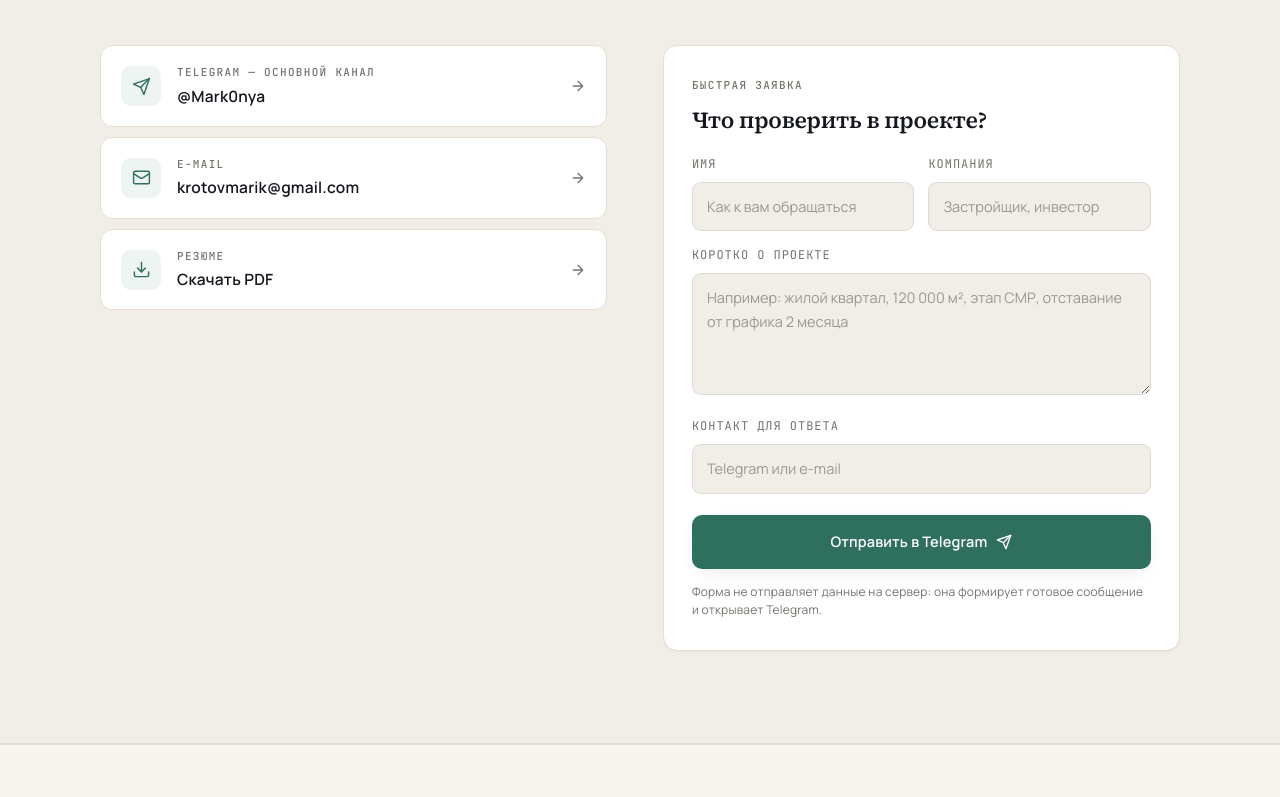
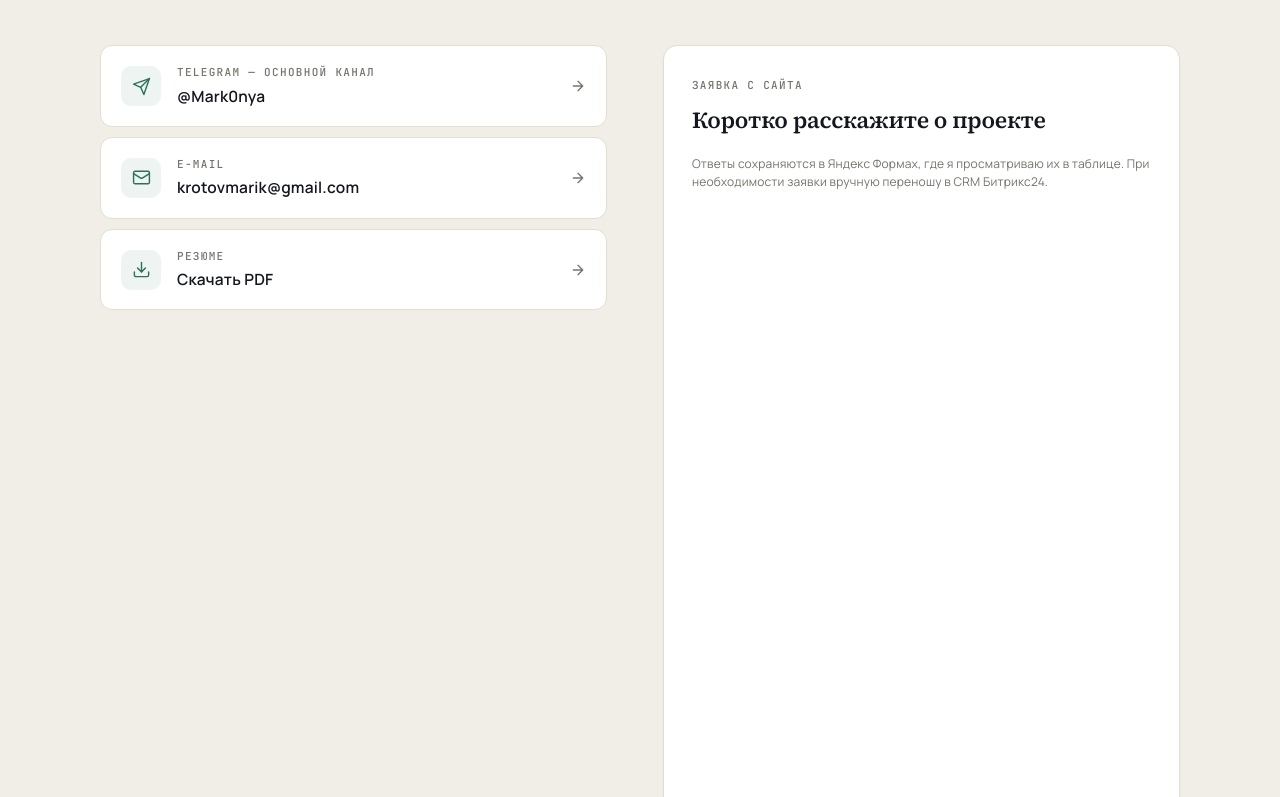
Before and after one commit to Markonya/consulting-website, a plain HTML site: page site/index.html in a window 1280 px wide. Shown: the part 11203-12000 px from the top of the page. Drawn offline with Linux system fonts and the light colour scheme.

Commit message:
Connect Russian contact form to Yandex Forms

```diff
--- a/site/index.html
+++ b/site/index.html
@@ -900,33 +900,14 @@
         </a>
       </div>
 
-      <form class="contact-form reveal ym-hide-content" style="--d:.08s" id="leadForm" novalidate>
-        <p class="mono-label">Быстрая заявка</p>
-        <h3>Что проверить в проекте?</h3>
-        <div class="form-row">
-          <label class="field">
-            <span>Имя</span>
-            <input type="text" name="name" placeholder="Как к вам обращаться" autocomplete="name">
-          </label>
-          <label class="field">
-            <span>Компания</span>
-            <input type="text" name="company" placeholder="Застройщик, инвестор" autocomplete="organization">
-          </label>
-        </div>
-        <label class="field">
-          <span>Коротко о проекте</span>
-          <textarea name="message" rows="4" placeholder="Например: жилой квартал, 120 000 м², этап СМР, отставание от графика 2 месяца"></textarea>
-        </label>
-        <label class="field">
-          <span>Контакт для ответа</span>
-          <input type="text" name="contact" placeholder="Telegram или e-mail">
-        </label>
-        <button class="btn btn-primary btn-block" type="submit">
-          Отправить в Telegram
-          <svg viewBox="0 0 24 24" width="16" height="16" fill="none" stroke="currentColor" stroke-width="2" stroke-linecap="round" stroke-linejoin="round" aria-hidden="true"><path d="m22 2-7 20-4-9-9-4Z"/><path d="M22 2 11 13"/></svg>
-        </button>
-        <p class="form-note">Форма не отправляет данные на сервер: она формирует готовое сообщение и открывает Telegram.</p>
-      </form>
+      <div class="contact-form reveal ym-hide-content" style="--d:.08s">
+        <p class="mono-label">Заявка с сайта</p>
+        <h3>Коротко расскажите о проекте</h3>
+        <p class="form-note">Ответы сохраняются в Яндекс Формах, где я просматриваю их в таблице. При необходимости заявки вручную переношу в CRM Битрикс24.</p>
+        <script src="https://forms.yandex.ru/_static/embed.js"></script>
+        <iframe src="https://forms.yandex.ru/u/6afe0e089029027820c3f6ec?iframe=1" frameborder="0" name="ya-form-6afe0e089029027820c3f6ec" title="Форма заявки с сайта" width="650" height="1100" loading="lazy" style="display:block;width:100%;height:1100px;border:0"></iframe>
+        <p class="form-note"><a href="https://forms.yandex.ru/u/6afe0e089029027820c3f6ec" target="_blank" rel="noopener noreferrer">Откройте форму отдельно</a> · <a href="/privacy/">Политика обработки персональных данных</a></p>
+      </div>
     </div>
   </div>
 </section>
@@ -951,6 +932,7 @@
       <a href="#experience">Опыт</a>
       <a href="#faq">Вопросы и ответы</a>
       <a href="#contact">Контакты</a>
+      <a href="/privacy/">Политика обработки персональных данных</a>
     </nav>
     <p class="footer-legal">
       © <span id="year">2026</span> Марьян Кротов. Санкт-Петербург.
```
